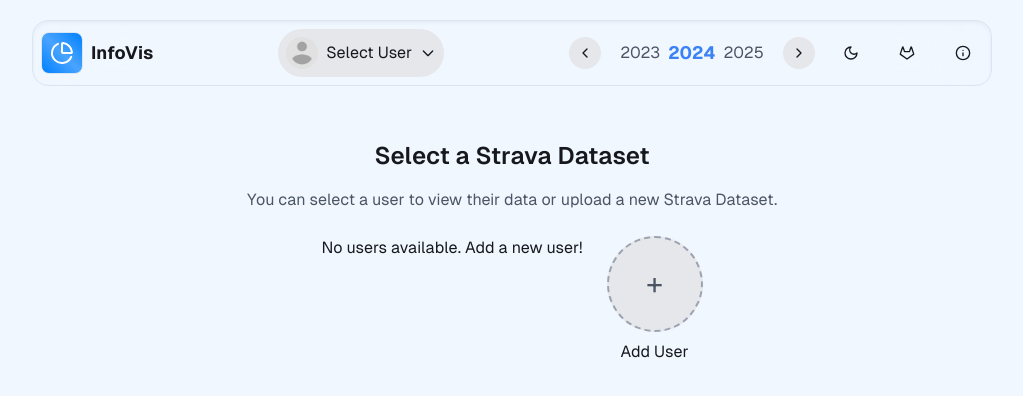
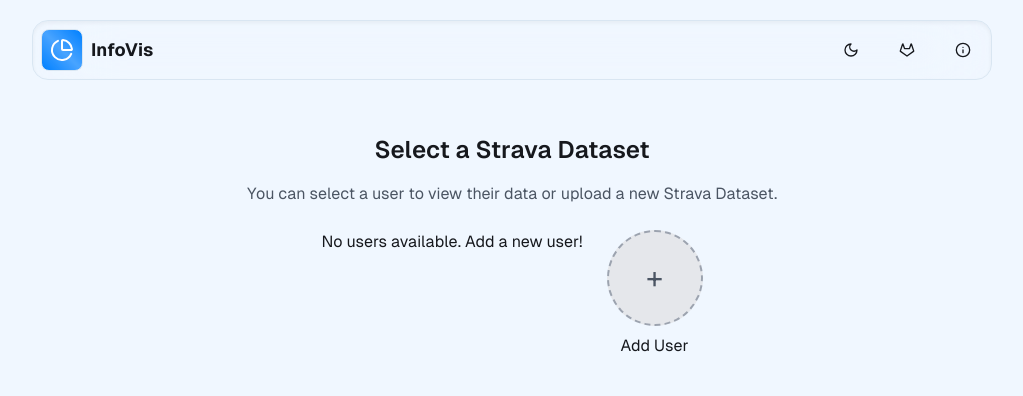
Before and after one commit to yunuseyvz/stravaviz, a Next.js app: page / in a window 1280 px wide. Shown: the top 396 px of the page, without its empty margins (128-1151 px from the left). Built offline with nearby package versions, Linux system fonts and the light colour scheme.

Commit message:
show year and user selection after profile select

```diff
--- a/src/components/navbar.tsx
+++ b/src/components/navbar.tsx
@@ -23,9 +23,11 @@
 import { ToggleTheme } from "./toogle-theme";
 import ProfileSelector from "./ProfileSelector"; // Import the ProfileSelector component
 import YearSelector from "./YearSelector";
+import { useUser } from "@/context/UserContext";
 
 export const Navbar = () => {
   const [isOpen, setIsOpen] = React.useState(false);
+  const { selectedUser, selectUser, userSelected } = useUser();
 
   return (
     <header className="shadow-inner bg-opacity-50 backdrop-blur-2xl w-[90%] md:w-[70%] lg:w-[75%] lg:max-w-screen-xl top-5 mx-auto sticky border border-secondary z-40 rounded-2xl flex justify-between items-center p-2">
@@ -38,13 +40,15 @@
       </Link>
 
       {/* Center Section: ProfileSelector (Desktop) */}
-      <div className="hidden lg:flex flex-1 justify-center">
-        <ProfileSelector />
-      </div>
+      {userSelected && (
+        <div className="hidden lg:flex flex-1 justify-center space-x-4">
+          <ProfileSelector />
+          <YearSelector />
+        </div>
+      )}
 
       {/* Right Section: YearSelector and Other Items (Desktop) */}
       <div className="hidden lg:flex items-center space-x-4 justify-end">
-        <YearSelector />
         <ToggleTheme />
         <Button asChild size="sm" variant="ghost" aria-label="View on GitLab">
           <Link
```
